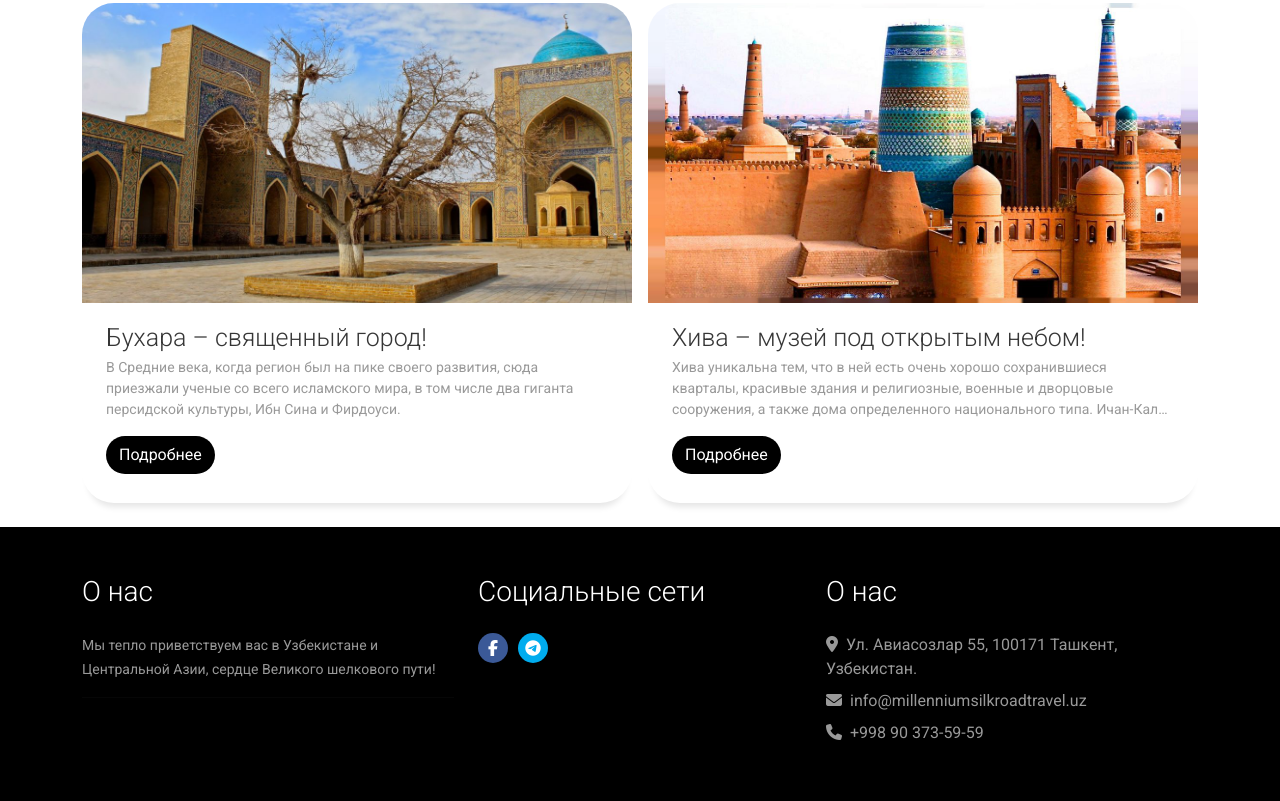
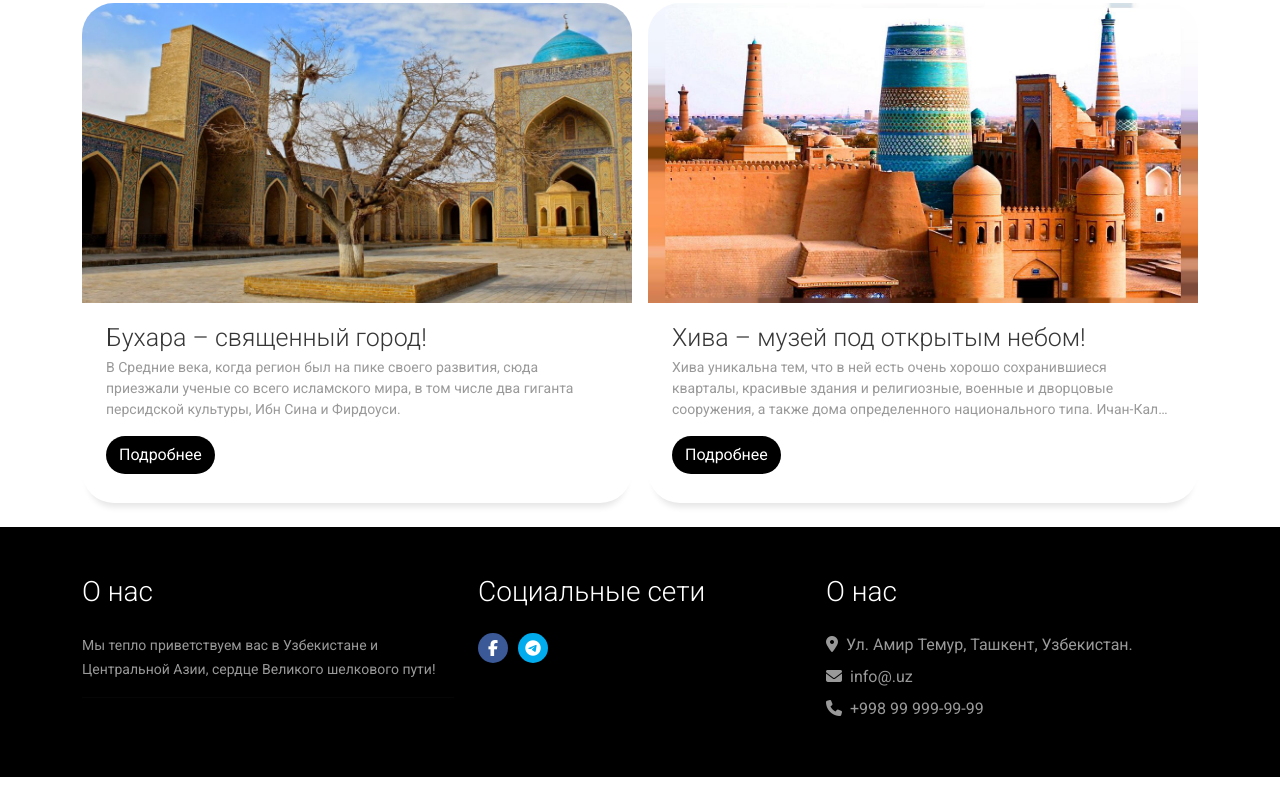
Before and after one commit to SatanD01/SilkRoad, a plain HTML site: page index.html in a window 1280 px wide. Shown: the part 3468-4269 px from the top of the page. After the commit the page ends 4245 px from the top, so only its background shows below. Drawn offline with nearby package versions, Linux system fonts and the light colour scheme.

Commit message:
info text change in footer

```diff
--- a/index.html
+++ b/index.html
@@ -323,9 +323,9 @@
         </div>
         <div class="col-md-4">
             <span class="h3 color-white font-light mb-4 d-block">О нас</span>
-            <span class="color-grey mb-2 d-block"><i class="fa-solid fa-location-dot color-grey me-2"></i>Ул. Авиасозлар 55, 100171 Ташкент, Узбекистан.</span>
-            <a href="info@millenniumsilkroadtravel.uz" class="color-grey mb-2 d-block"><i class="fa-solid fa-envelope color-grey me-2"></i>info@millenniumsilkroadtravel.uz</a>
-            <a href="tel:998903735959" class="color-grey mb-2 d-block"><i class="fa-solid fa-phone color-grey me-2"></i>+998 90 373-59-59</a>
+            <span class="color-grey mb-2 d-block"><i class="fa-solid fa-location-dot color-grey me-2"></i>Ул. Амир Темур, Ташкент, Узбекистан.</span>
+            <a href="info@m.uz" class="color-grey mb-2 d-block"><i class="fa-solid fa-envelope color-grey me-2"></i>info@.uz</a>
+            <a href="tel:998999999999" class="color-grey mb-2 d-block"><i class="fa-solid fa-phone color-grey me-2"></i>+998 99 999-99-99</a>
         </div>
     </div>
 </footer>
```
